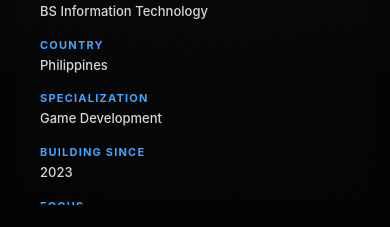
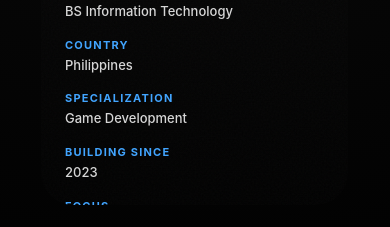
Before and after one commit to owenlim225/test-card, a plain HTML site: page index.html in a window 390 px wide. Shown: the part 617-844 px from the top of the page. Drawn offline with Linux system fonts and the light colour scheme.

Commit message:
size fix

```diff
--- a/style.css
+++ b/style.css
@@ -20,10 +20,13 @@
 
 body {
   margin: 0;
+
   min-height: 100vh;
 
   display: grid;
   place-items: center;
+
+  overflow: hidden;
 
   background:
     radial-gradient(
@@ -50,8 +53,14 @@ button {
 }
 
 .page-shell {
-  width: min(96vw, 1180px);
-  padding: 30px;
+  width: min(
+    89vw,
+    1020px,
+    calc((97vh - 60px) * 1.56)
+  );
+
+  padding: 20px;
+  margin: 0 auto;
 
   perspective: 1600px;
 }
@@ -886,11 +895,18 @@ opacity: 0.26;
 
 @media (max-width: 900px) {
 
-  .page-shell {
-    width: 98vw;
-
-    padding: 12px;
-  }
+.page-shell {
+  width: min(
+    89vw,
+    1020px,
+    calc((97vh - 60px) * 1.56)
+  );
+
+  padding: 20px;
+  margin: 0 auto;
+
+  perspective: 1600px;
+}
 
   .profile-card {
     aspect-ratio: auto;
```
